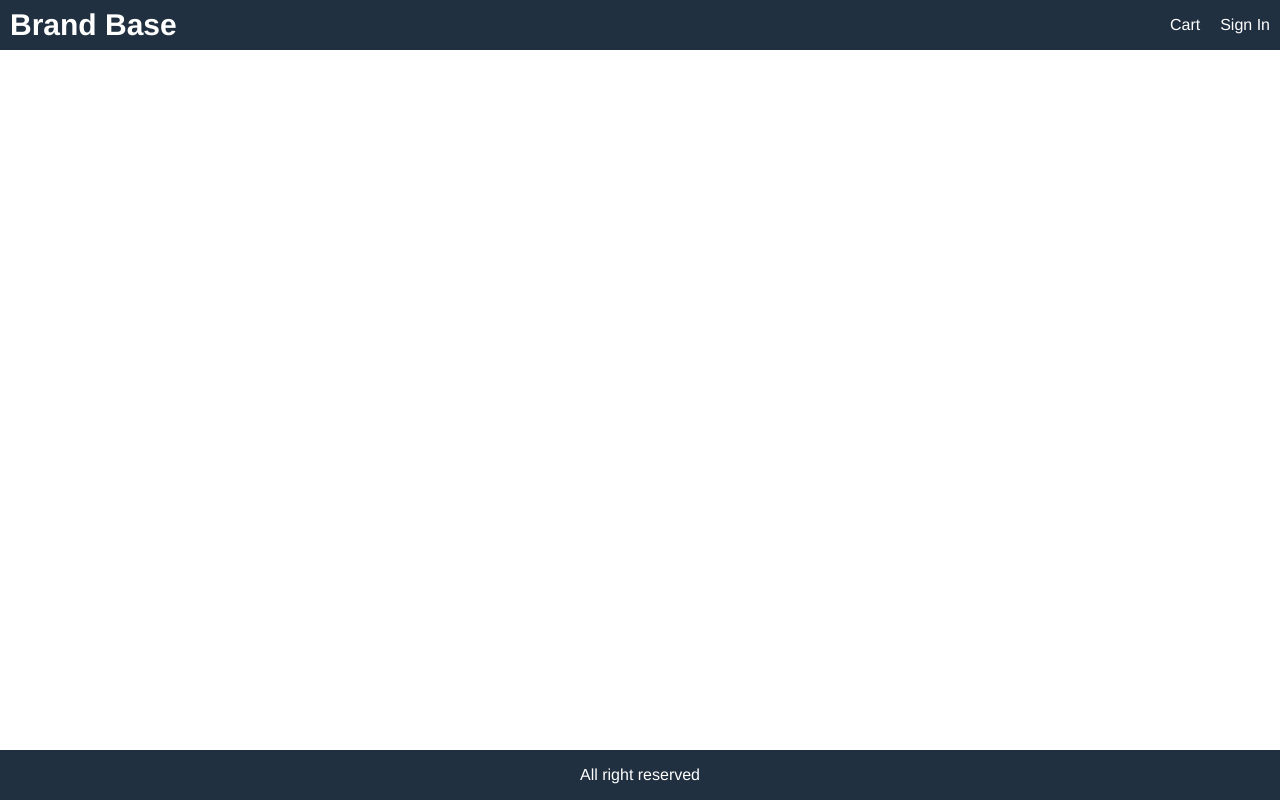
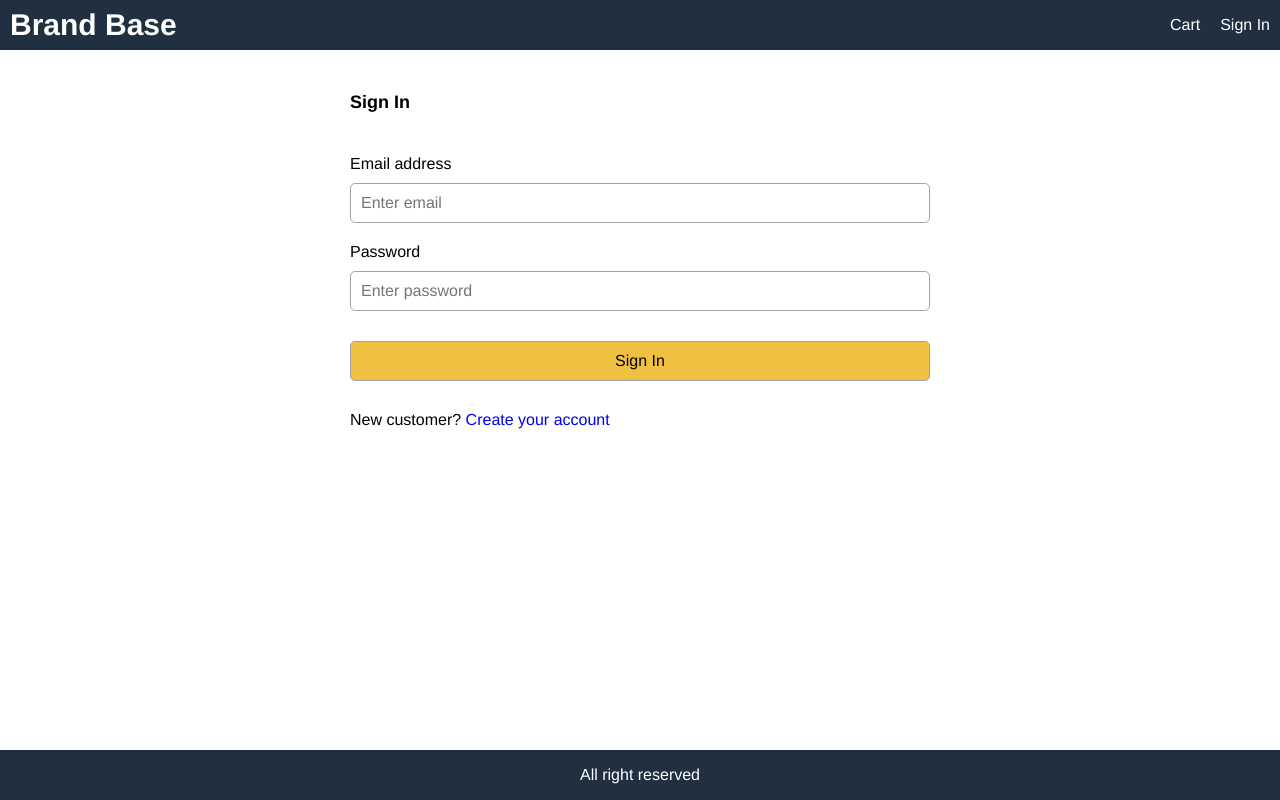
Before and after one commit to Bharath-S-V/mern-ecommerce, a React (Create React App) app in the folder frontend/: page /signin in a window 1280 px wide. Built offline with nearby package versions, Linux system fonts and the light colour scheme.

Commit message:
signin screen

```diff
--- a/frontend/src/App.js
+++ b/frontend/src/App.js
@@ -4,6 +4,7 @@
 import HomeScreen from './screens/HomeScreen';
 import ProductScreen from './screens/ProductScreen';
 import { useSelector } from 'react-redux';
+import SigninScreen from './screens/SigninScreen';
 
 function App() {
   const cart = useSelector((state) => state.cart);
@@ -29,6 +30,7 @@
         </header>
         <main>
           <Routes>
+            <Route path="/signin" element={<SigninScreen />}></Route>
             <Route path="/cart/:id?" element={<CartScreen />} />
             <Route path="/product/:id" element={<ProductScreen />} />
             <Route path="/" element={<HomeScreen />} />
--- a/frontend/src/index.css
+++ b/frontend/src/index.css
@@ -186,3 +186,17 @@
   color: #a02020;
   background-color: #ffe0e0;
 }
+/* Form */
+.form {
+  max-width: 60rem;
+  margin: 0 auto;
+}
+.form > div {
+  display: flex;
+  flex-direction: column;
+  margin: 1rem;
+}
+.form label {
+  margin: 1rem 0;
+  display: block;
+}
--- /dev/null
+++ b/frontend/src/screens/SigninScreen.js
@@ -0,0 +1,52 @@
+import React, { useState } from 'react';
+import { Link } from 'react-router-dom';
+
+export default function SigninScreen() {
+  const [email, setEmail] = useState('');
+  const [password, setPassword] = useState('');
+  const submitHandler = (e) => {
+    e.preventDefault();
+    // TODO: sign in action
+  };
+  return (
+    <div>
+      <form className="form" onSubmit={submitHandler}>
+        <div>
+          <h1>Sign In</h1>
+        </div>
+        <div>
+          <label htmlFor="email">Email address</label>
+          <input
+            type="email"
+            id="email"
+            placeholder="Enter email"
+            required
+            onChange={(e) => setEmail(e.target.value)}
+          ></input>
+        </div>
+        <div>
+          <label htmlFor="password">Password</label>
+          <input
+            type="password"
+            id="password"
+            placeholder="Enter password"
+            required
+            onChange={(e) => setPassword(e.target.value)}
+          ></input>
+        </div>
+        <div>
+          <label />
+          <button className="primary" type="submit">
+            Sign In
+          </button>
+        </div>
+        <div>
+          <label />
+          <div>
+            New customer? <Link to="/register">Create your account</Link>
+          </div>
+        </div>
+      </form>
+    </div>
+  );
+}
```
